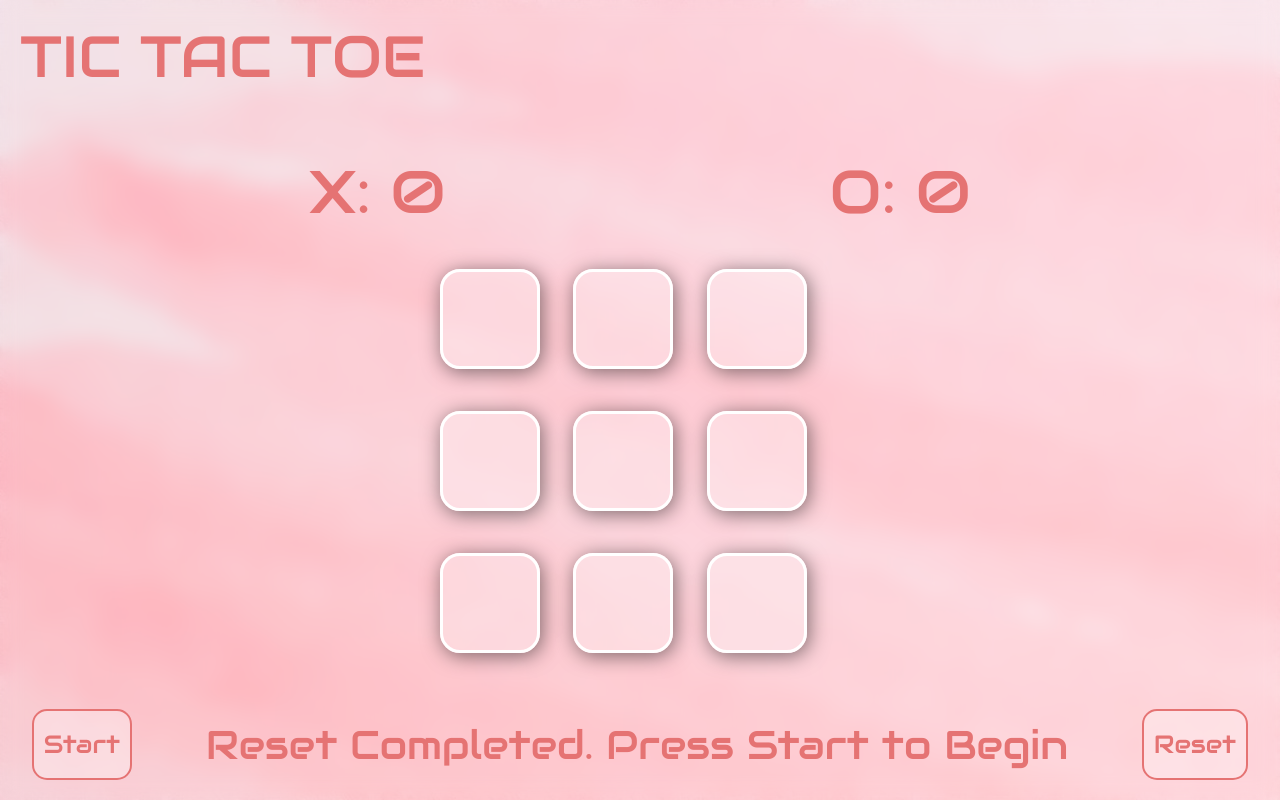
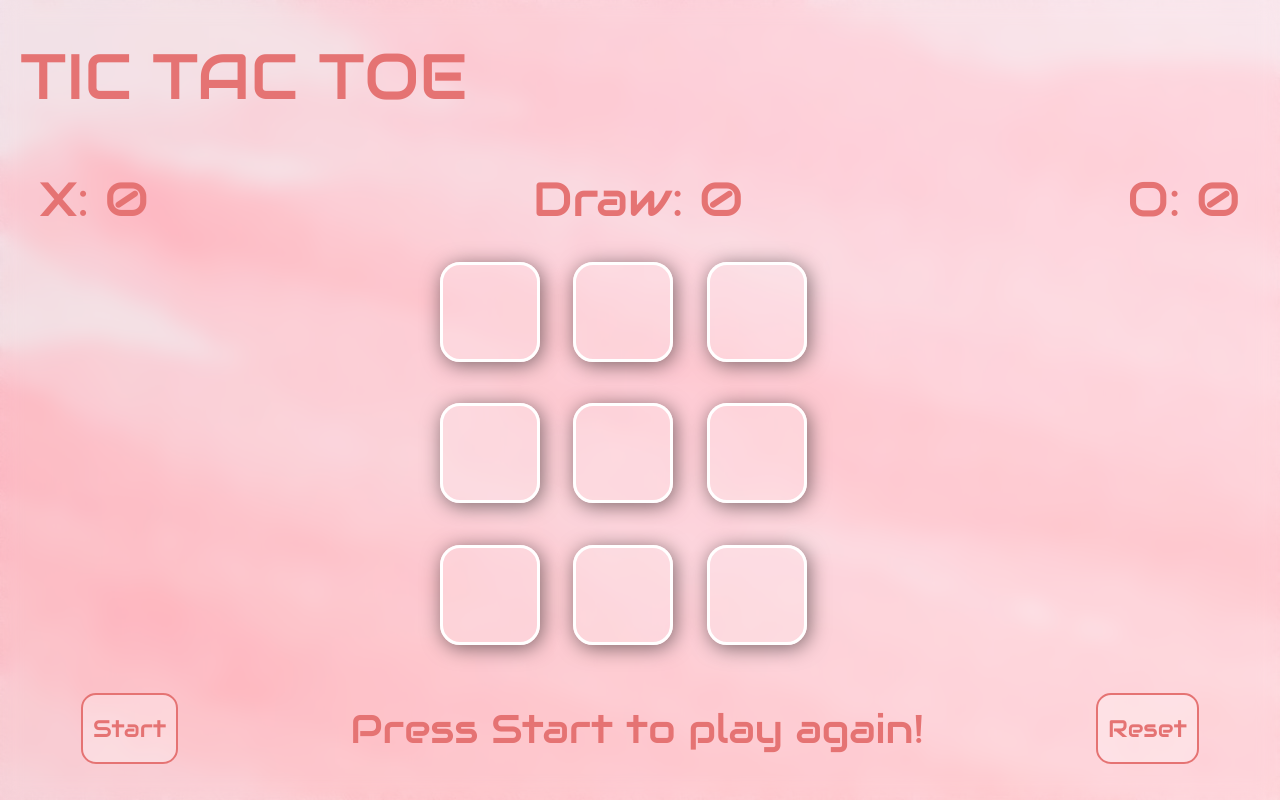
Before and after one commit to jeanpolbac/tictactoe, a plain HTML site: page index.html in a window 1280 px wide. Both pictures are taken after a click on the button "Reset". Drawn offline with Linux system fonts and the light colour scheme; a web font is replaced by a local one.

Commit message:
Add Draw to the scoreboard.

```diff
--- a/css/style.css
+++ b/css/style.css
@@ -18,9 +18,9 @@ body {
   font-family: Arial, sans-serif;
   display: flex;
   flex-direction: column;
-  justify-content: space-between;
+  justify-content: space-around;
   height: 100vh;
-  min-width: 450px;
+  min-width: 100%;
   margin: 0;
   padding: 0;
   /* Add background image.
@@ -43,7 +43,7 @@ body {
 
 .logo {
   color: #e57373;
-  font-size: 58px;
+  font-size: 4em;
   margin-left: 20px;
   margin-right: 20px;
   margin-bottom: 20px;
@@ -56,13 +56,15 @@ body {
   justify-content: center;
   gap: 30%;
 }
+.score-draw,
 .score-o,
 .score-x {
   color: #e57373;
   /* padding: 10px; */
-  font-size: 60px;
-  align-self: center;
-  flex-direction: column;
+  font-size: 3em;
+  /* align-self: center; */
+  /* flex-direction: column; */
+  justify-content: space-between;
   font-family: "Audiowide", cursive;
 }
 
@@ -84,14 +86,14 @@ body {
   border-radius: 20px;
   border-color: white;
   border-style: solid;
-  font-size: 60px;
+  font-size: 5em;
   color: #e57373;
   font-family: "Finger Paint", cursive;
   cursor: pointer;
   /* Add transparency to the background color of each cell.
   This is achieved by adding a fourth value to RGB which controls
   the opacity and transparency of the color.*/
-  background-color: rgba(255, 255, 255, 0.3);
+  background-color: rgba(255, 255, 255, 0.2);
   /* Add blur effect to background of each cell */
   backdrop-filter: blur(10px);
   width: 100px;
@@ -120,7 +122,7 @@ body {
   background-color: rgba(255, 255, 255, 0.3);
   border: 2px solid #e57373;
   padding: 10px 10px;
-  font-size: 25px;
+  font-size: 1.5em;
   border-radius: 15px;
   font-family: "Audiowide", cursive;
 }
@@ -144,7 +146,7 @@ body {
 .game-message {
   color: #e57373;
   padding: 10px;
-  font-size: 40px;
+  font-size: 2.5em;
   align-self: center;
   font-family: "Audiowide", cursive;
 }
@@ -154,7 +156,7 @@ body {
   background-color: rgba(255, 255, 255, 0.3);
   border: 2px solid #e57373;
   padding: 10px 10px;
-  font-size: 25px;
+  font-size: 1.5em;
   border-radius: 15px;
   font-family: "Audiowide", cursive;
 }
--- a/index.html
+++ b/index.html
@@ -12,6 +12,7 @@
     </div>
     <div class="score-container">
       <div class="score-x">X: 0</div>
+      <div class="score-draw">Draw: 0</div>
       <div class="score-o">O: 0</div>
     </div>
     <div class="board-container">
--- a/js/main.js
+++ b/js/main.js
@@ -7,6 +7,7 @@ const resetButton = document.querySelector(".reset-button");
 const gameMessage = document.querySelector(".game-message");
 const scoreXDisplay = document.querySelector(".score-x");
 const scoreODisplay = document.querySelector(".score-o");
+const scoreDrawDisplay = document.querySelector(".score-draw");
 // Debugging logs for querySelectors
 // console.log('We have access to Cells', cells);
 // console.log('We have access to start-button', startButton);
@@ -19,6 +20,7 @@ const scoreODisplay = document.querySelector(".score-o");
 let playerOne;
 let playerTwo;
 
+// Set start and reset button active or not
 let activeButton = false;
 
 // Reset the game to zero
@@ -30,8 +32,7 @@ function resetBoard() {
   cells.forEach((cell) => {
     cell.textContent = "";
   });
-
-  gameMessage.textContent = "Reset Completed. Press Start to Begin";
+  gameMessage.textContent = "Press Start to play again!";
 }
 
 // Update the board and check for win/draw
@@ -51,9 +52,12 @@ function updateScoreDisplay(winner) {
   } else if (winner === "Player O") {
   scoreODisplay.textContent = `O: ${game.players[1].score}`;
   }
+  scoreDrawDisplay.textContent = `Draw: ${game.drawScore}`;
   console.log("After Update - Player X Score:", game.players[0].score);
   console.log("After Update - Player O Score:", game.players[1].score);
 }
+
+
 
 // Update game message
 function updateGameMessage(message) {
@@ -150,6 +154,7 @@ class Game {
     this.gameActive = false; // Prevent anyone from playing until the game has started
     this.gameResult = null;
     this.playersCreated = false;
+    this.drawScore = 0;
   }
 
   // Method to start game
@@ -248,6 +253,11 @@ class Game {
     this.board[clickedCellIndex] = this.players[this.activePlayerIndex].symbol;
 
     this.gameResult = this.determineResult();
+
+    if (this.gameResult === "draw") {
+      this.drawScore++;
+      updateScoreDisplay();
+    }
   }
 }
 
```
